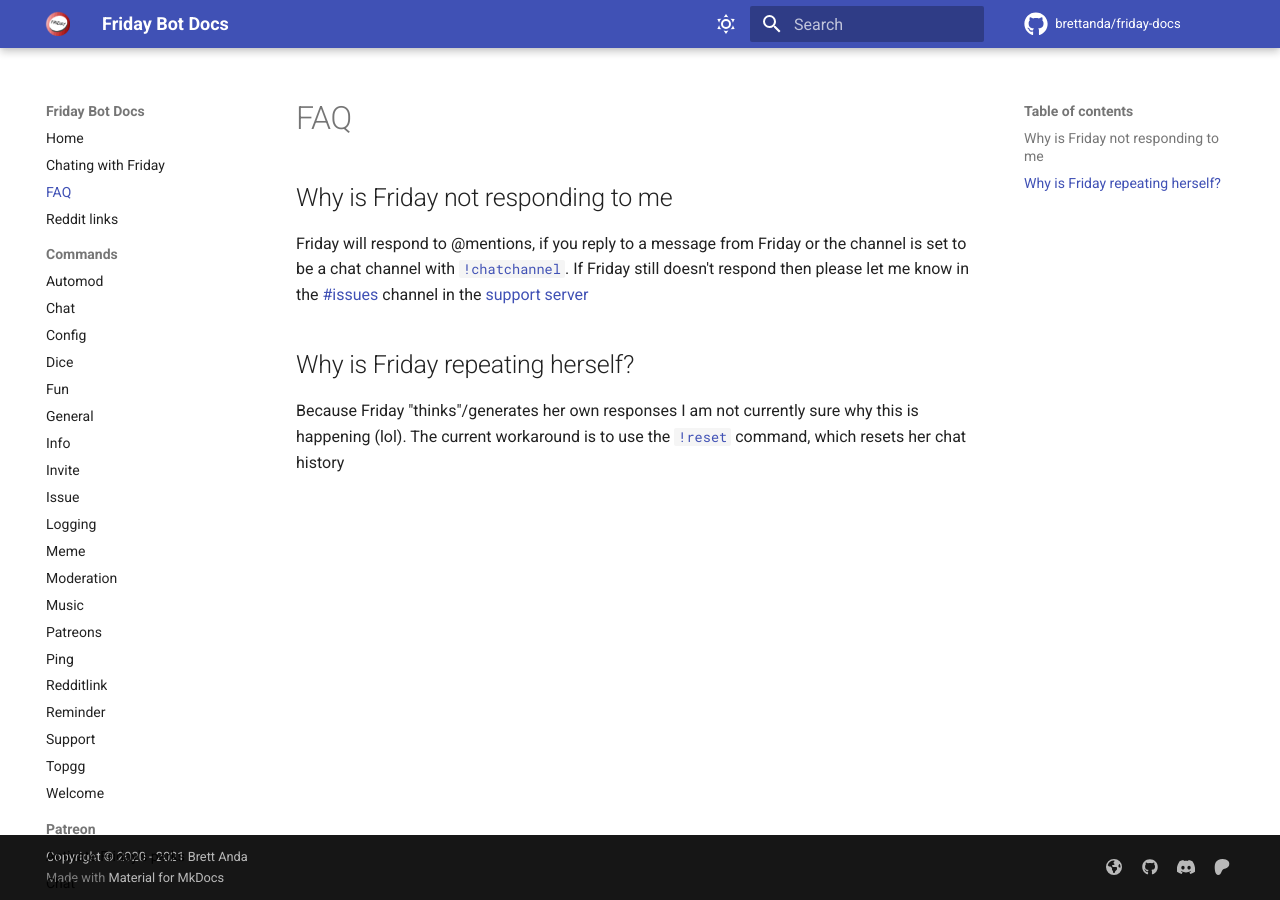
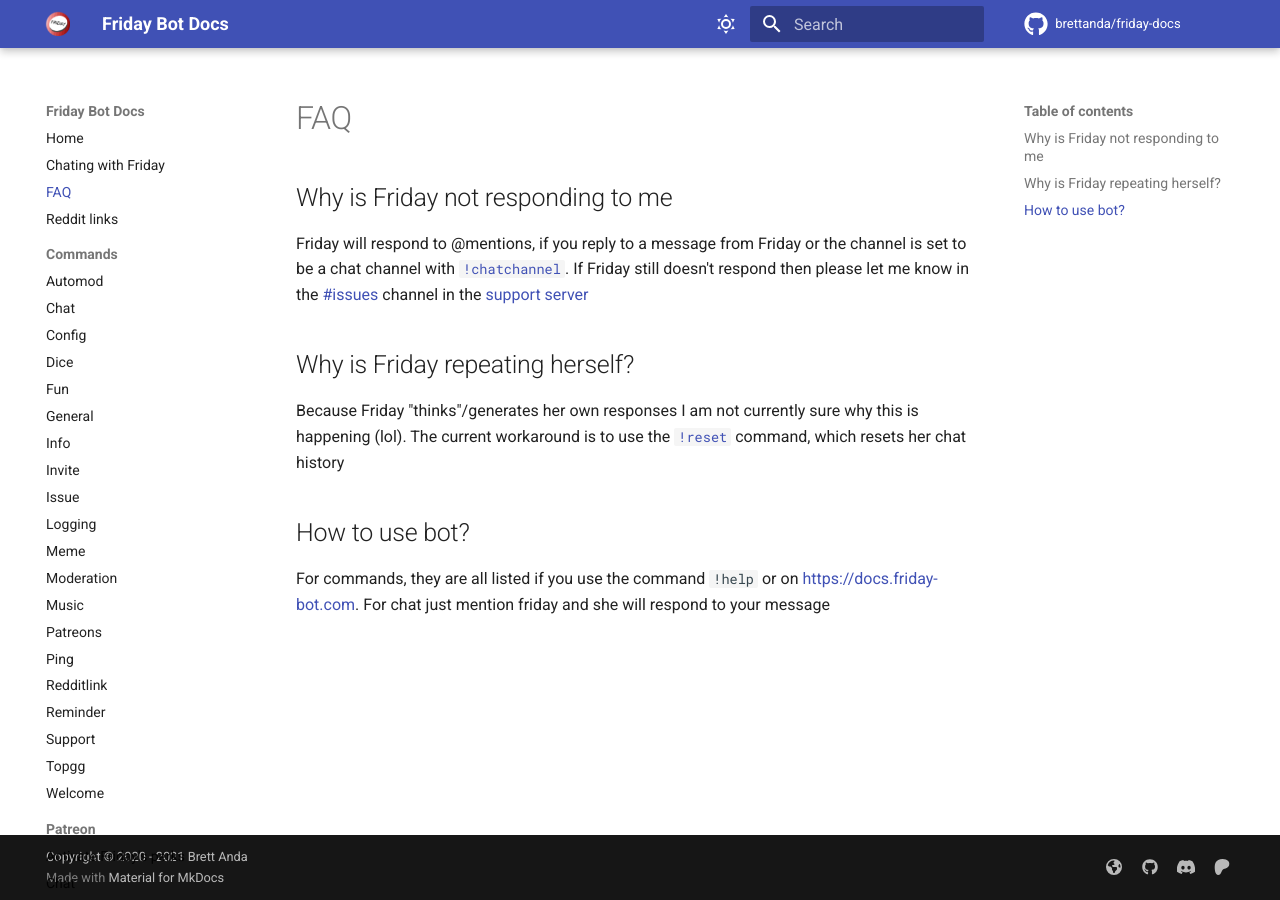
Before and after one commit to Brettanda/friday-docs, an MkDocs documentation site: the page built from docs/faq.md, in a window 1280 px wide. Built offline with MkDocs 1.6.1 and Material for MkDocs 9.7.7, drawn with Linux system fonts in a browser that asks for light colours; nearby versions of some CDN libraries; comment, search, counter and statistics services are not loaded; the version menu is left out.

Commit message:
added an faq

```diff
--- a/docs/faq.md
+++ b/docs/faq.md
@@ -11,3 +11,8 @@ Friday will respond to @mentions, if you reply to a message from Friday or the c
 ## Why is Friday repeating herself?
 
 Because Friday "thinks"/generates her own responses I am not currently sure why this is happening (lol). The current workaround is to use the [`!reset`](/commands/chat/#reset) command, which resets her chat history
+
+
+## How to use bot?
+
+For commands, they are all listed if you use the command `!help` or on <https://docs.friday-bot.com>. For chat just mention friday and she will respond to your message
```
